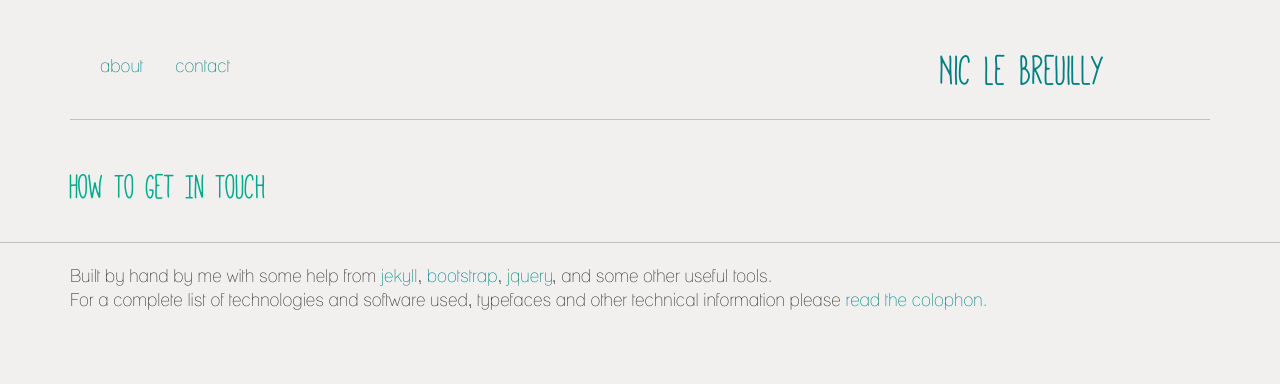
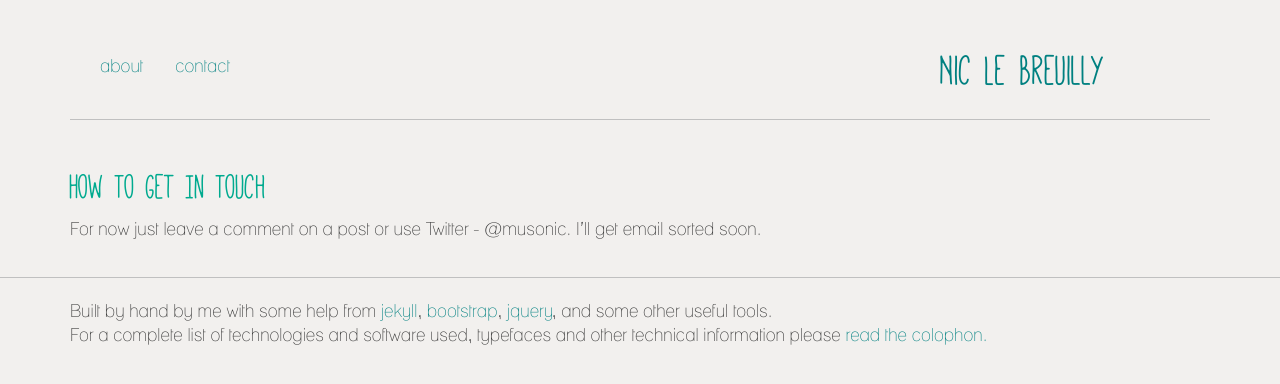
Before and after one commit to musonic/nicleb_old, a Jekyll site: the page built from contact/index.md, in a window 1280 px wide. Shown: the top 384 px of the page. Built offline with Jekyll 4.4.1, drawn with Linux system fonts in a browser that asks for light colours.

Commit message:
Updated a basic contact me file.

```diff
--- a/contact/index.md
+++ b/contact/index.md
@@ -1,6 +1,9 @@
 ---
 layout: default
 title: Contact
+published: true
 ---
 
 ##How To Get In Touch
+
+For now just leave a comment on a post or use Twitter - @musonic. I'll get email sorted soon.
```
